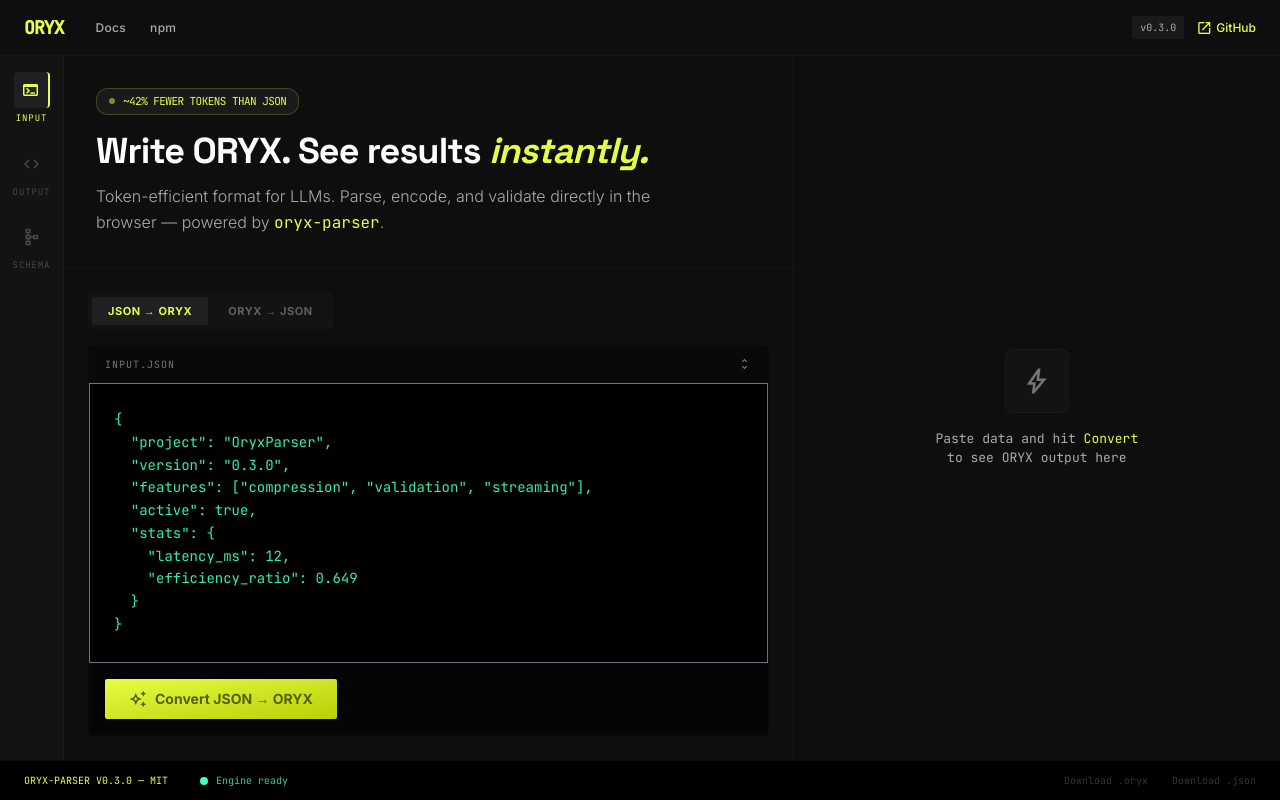
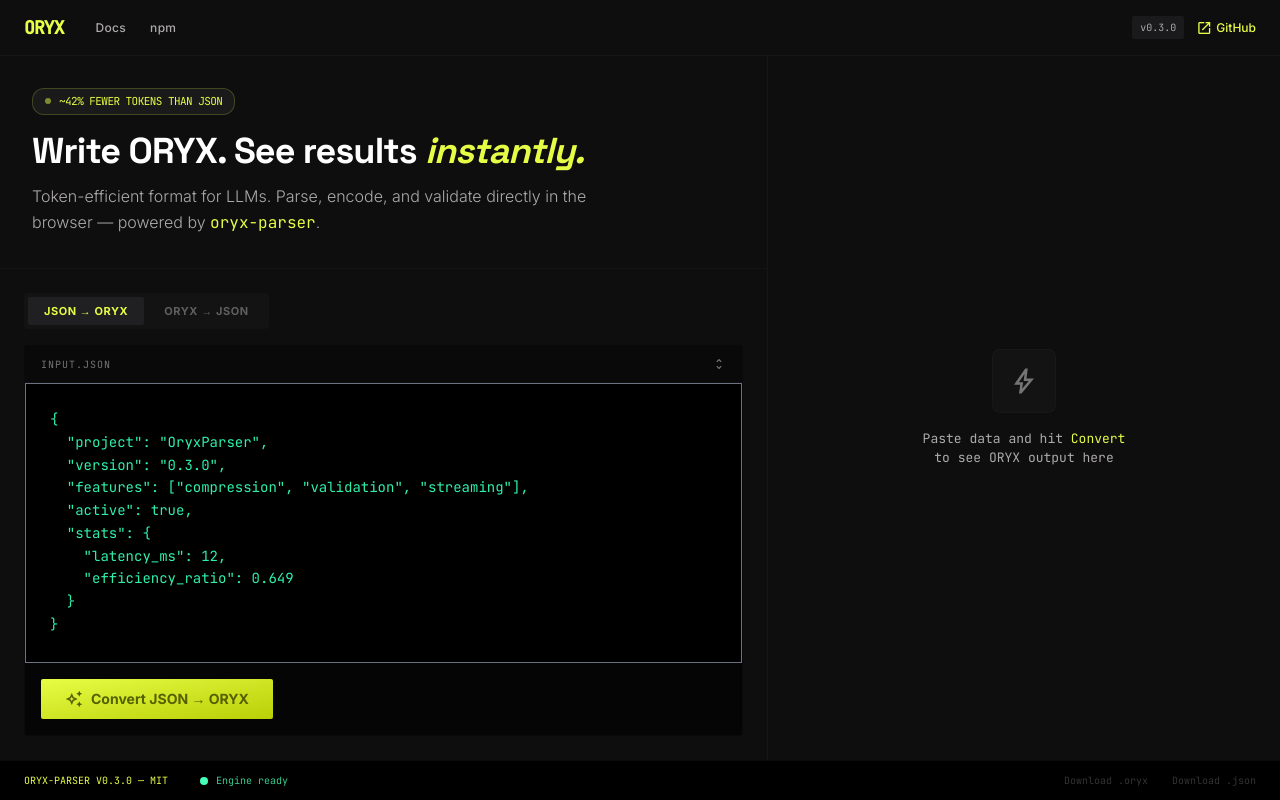
Before and after one commit to devlewiso/oryx-studio, a website built with Vite: page index.html in a window 1280 px wide. Built offline with nearby package versions, Linux system fonts and the light colour scheme.

Commit message:
remove decorative sidebar

```diff
--- a/index.html
+++ b/index.html
@@ -139,32 +139,8 @@
 
 <div class="flex flex-1 pt-14 pb-10">
 
-  <!-- SIDEBAR -->
-  <aside class="bg-[#131314] flex flex-col items-center py-4 space-y-8 w-16 fixed left-0 bottom-10 top-14 border-r border-outline-variant/15">
-    <div class="flex flex-col items-center gap-5">
-      <div class="flex flex-col items-center gap-1 cursor-pointer">
-        <div class="w-9 h-9 flex items-center justify-center rounded-lg bg-[#201f21] text-[#e8ff47] border-r-2 border-[#e8ff47]">
-          <span class="material-symbols-outlined text-lg">terminal</span>
-        </div>
-        <span class="text-[9px] uppercase tracking-widest text-[#e8ff47] font-mono">Input</span>
-      </div>
-      <div class="flex flex-col items-center gap-1 cursor-pointer group">
-        <div class="w-9 h-9 flex items-center justify-center rounded-lg text-[#484849] group-hover:bg-[#201f21] group-hover:text-[#e8ff47] transition-all">
-          <span class="material-symbols-outlined text-lg">code</span>
-        </div>
-        <span class="text-[9px] uppercase tracking-widest text-[#484849] font-mono group-hover:text-[#e8ff47]">Output</span>
-      </div>
-      <div class="flex flex-col items-center gap-1 cursor-pointer group">
-        <div class="w-9 h-9 flex items-center justify-center rounded-lg text-[#484849] group-hover:bg-[#201f21] group-hover:text-[#e8ff47] transition-all">
-          <span class="material-symbols-outlined text-lg">schema</span>
-        </div>
-        <span class="text-[9px] uppercase tracking-widest text-[#484849] font-mono group-hover:text-[#e8ff47]">Schema</span>
-      </div>
-    </div>
-  </aside>
-
   <!-- MAIN WORKSPACE -->
-  <main class="ml-16 flex-1 grid grid-cols-1 lg:grid-cols-[1.2fr_0.8fr] gap-0 overflow-hidden" style="height: calc(100vh - 56px - 40px);">
+  <main class="flex-1 grid grid-cols-1 lg:grid-cols-[1.2fr_0.8fr] gap-0 overflow-hidden" style="height: calc(100vh - 56px - 40px);">
 
     <!-- LEFT: INPUT -->
     <section class="flex flex-col h-full bg-surface-dim border-r border-outline-variant/15 overflow-y-auto">
```
